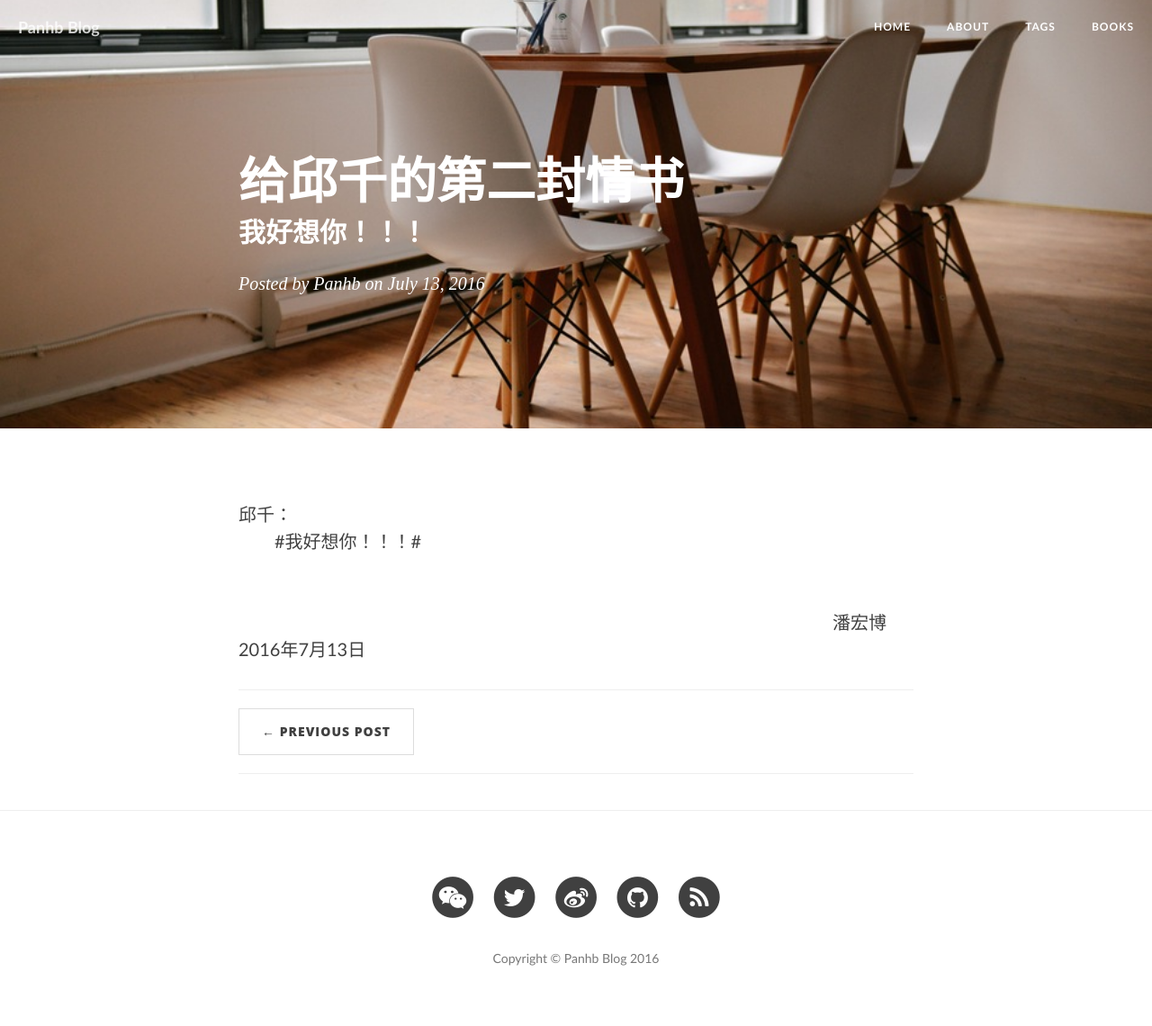
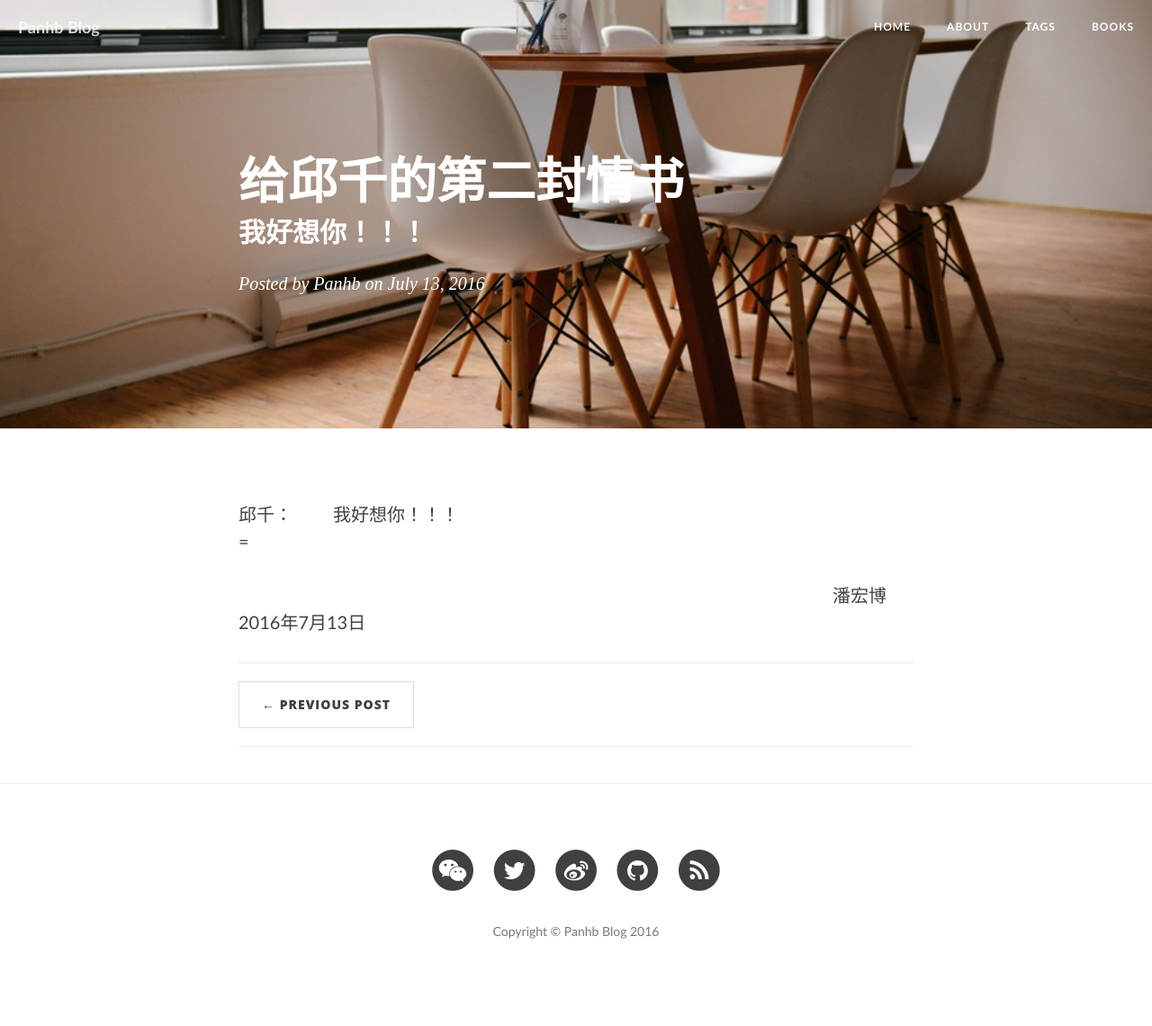
Before and after one commit to panhb/panhb.github.io, a Jekyll site: the page built from _posts/2016-07-13-i-miss-you.markdown, in a window 1280 px wide. Shown: the whole page at 90% size. Built offline with Jekyll 4.4.1, drawn with Linux system fonts in a browser that asks for light colours; nearby versions of some CDN libraries; library files that are not in the unit come from our copies; comment, search, counter and statistics services are not loaded; after the commit the page ends 1110 px from its top, so only the background shows below that.

```diff
--- a/_posts/2016-07-13-i-miss-you.markdown
+++ b/_posts/2016-07-13-i-miss-you.markdown
@@ -9,7 +9,8 @@ tags: 邱千
 ---
 
 邱千：
-　　#我好想你！！！#
+　　我好想你！！！
+=
 
 
 　　　　　　　　　　　　　　　　　　　　　　　　　　　　　　　　　潘宏博
```
